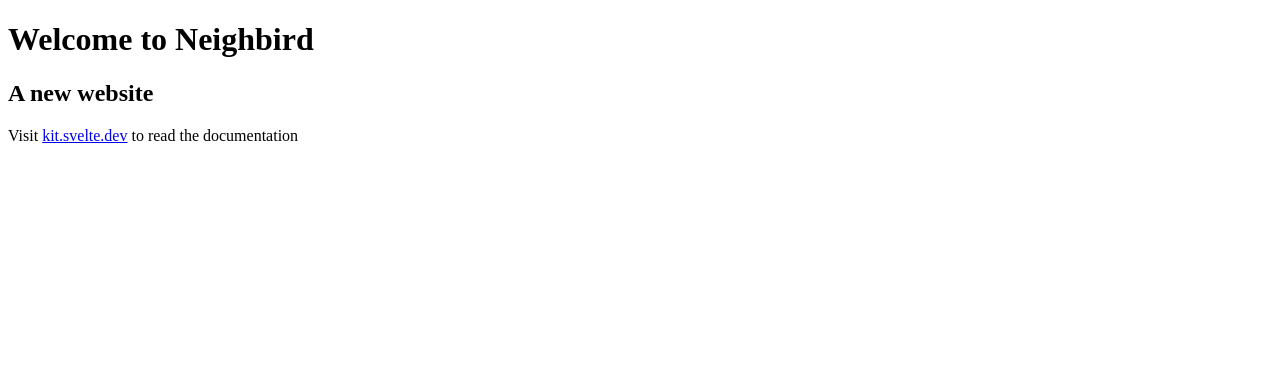
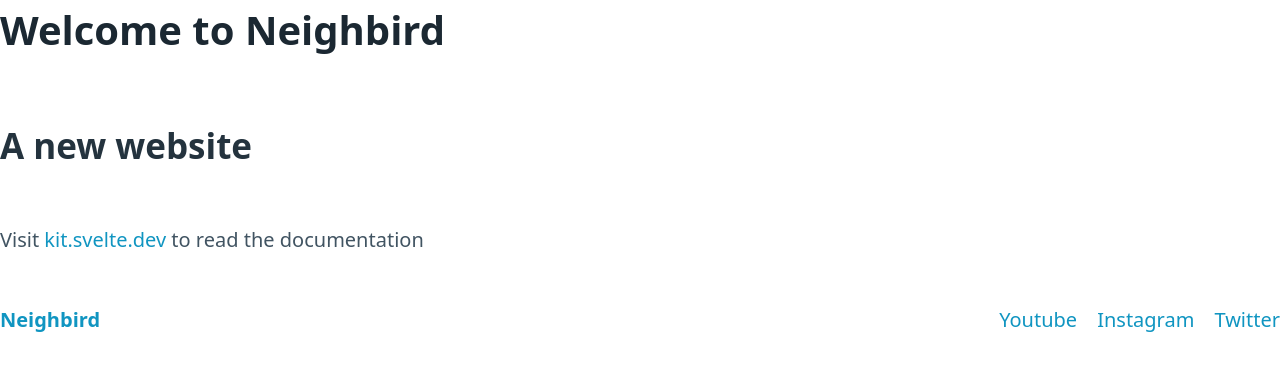
Before and after one commit to sanshey/neighbirding, a SvelteKit app in the folder neighbird/: page / in a window 1280 px wide. Shown: the top 370 px of the page. Built offline with nearby package versions, Linux system fonts and the light colour scheme.

Commit message:
pic-css-installed

```diff
--- a/neighbird/src/app.html
+++ b/neighbird/src/app.html
@@ -5,6 +5,7 @@
 		<link rel="icon" href="%sveltekit.assets%/favicon.png" />
 		<meta name="viewport" content="width=device-width" />
 		%sveltekit.head%
+		<link rel="stylesheet" href="https://unpkg.com/@picocss/pico@latest/css/pico.min.css">
 	</head>
 	<body data-sveltekit-preload-data="hover">
 		<div style="display: contents">%sveltekit.body%</div>
--- a/neighbird/src/routes/+page.svelte
+++ b/neighbird/src/routes/+page.svelte
@@ -1,3 +1,14 @@
 <h1>Welcome to Neighbird</h1>
 <h2> A new website</h2>
 <p>Visit <a href="https://kit.svelte.dev">kit.svelte.dev</a> to read the documentation</p>
+
+<nav>
+    <ul>
+      <li><strong> <a href="https://www.neighbirding.com">Neighbird</a> </strong></li>
+    </ul>
+    <ul>
+      <li><a href="https://www.youtube.com/@neighbirding">Youtube</a></li>
+      <li><a href="https://www.instagram.com/neighbirding/">Instagram</a></li>
+      <li><a href="https://twitter.com/neighbirding">Twitter</a></li>
+    </ul>
+  </nav>
```
